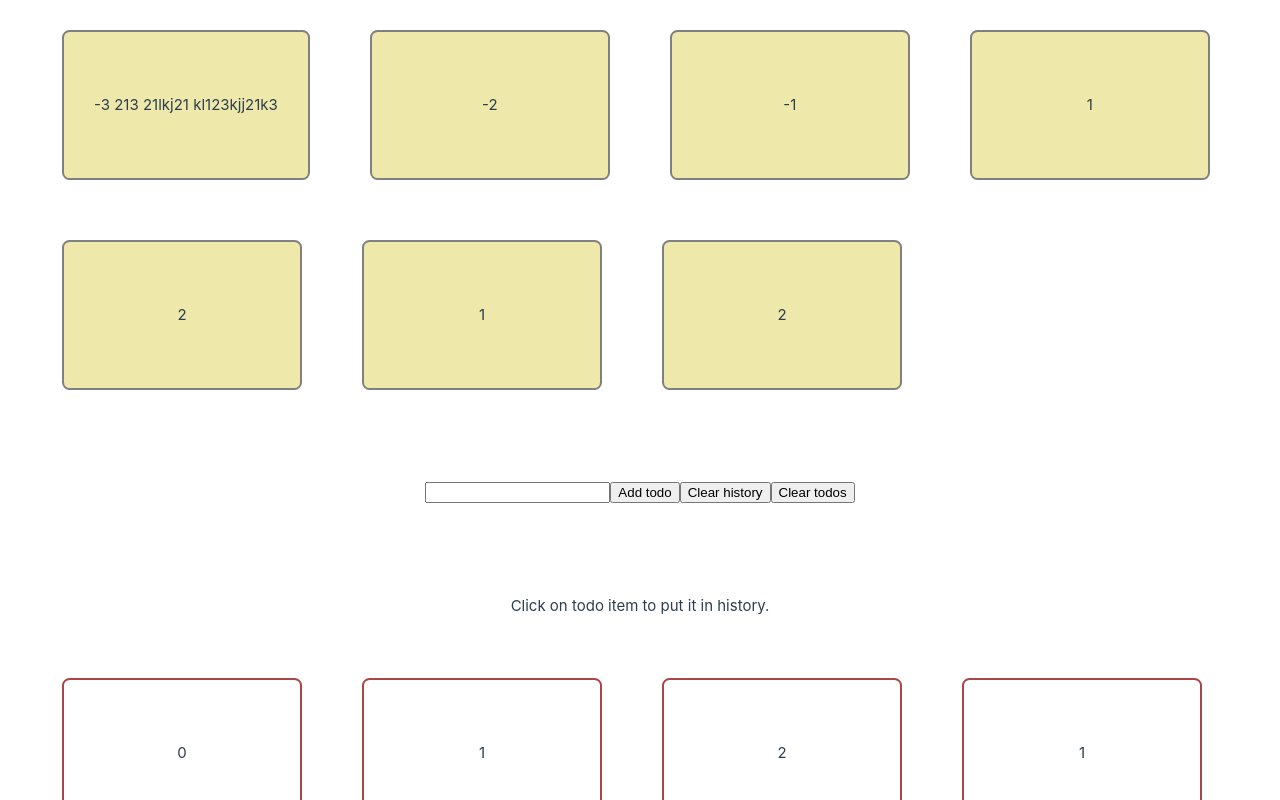
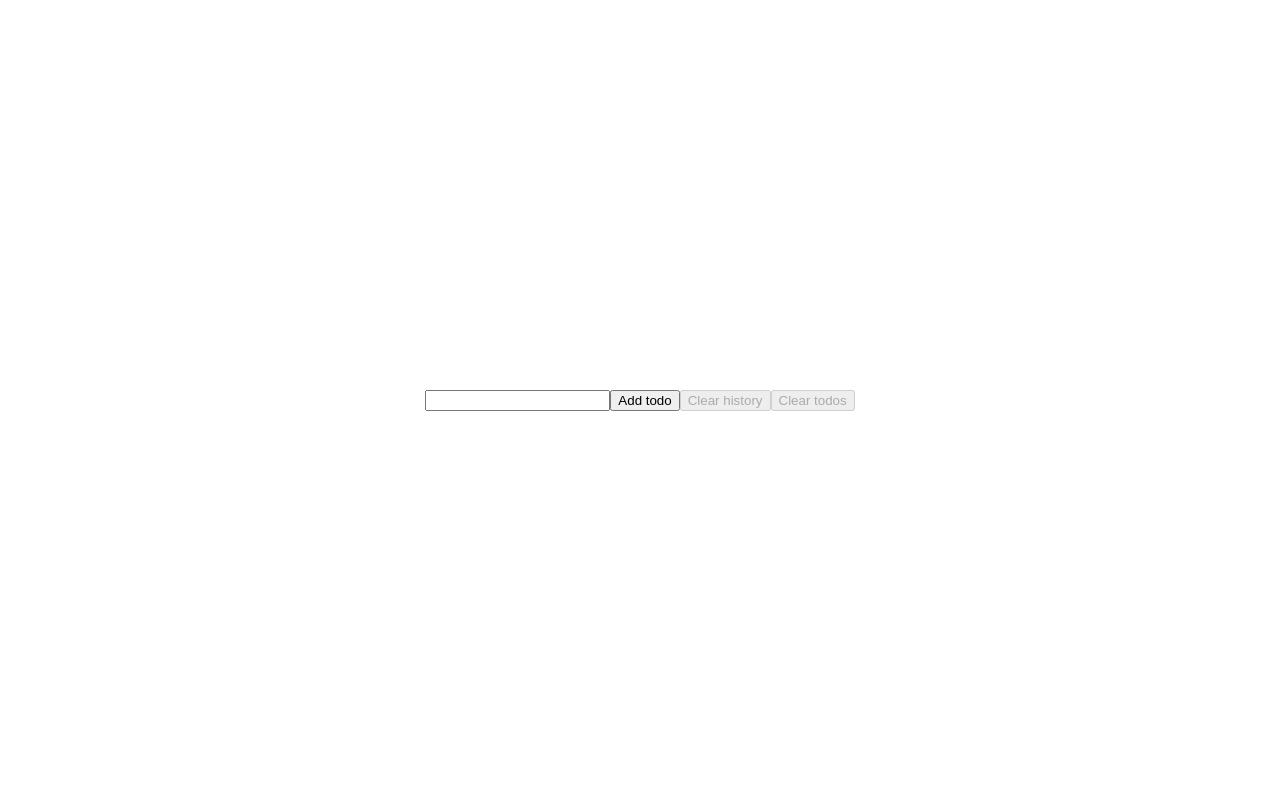
Before and after one commit to unam3/tiledo, a Vue app in the folder tiledo/: page / in a window 1280 px wide. Shown: the top 800 px of the page. Built offline with nearby package versions, Linux system fonts and the light colour scheme.

Commit message:
conditions of clickTip rendering were updated

```diff
--- a/tiledo/src/components/TileDoes.vue
+++ b/tiledo/src/components/TileDoes.vue
@@ -6,7 +6,10 @@ import { reactive, ref } from 'vue'
 
 const state = reactive({
     "todos": ["0", "1", "2", "1", "2"],
-    "done": ["-3 213  21lkj21 kl123kjj21k3 ", "-2", "-1", "1", "2", "1", "2"]
+    "done": ["-3 213  21lkj21 kl123kjj21k3 ", "-2", "-1", "1", "2", "1", "2"],
+    "done": [],
+    "todos": [],
+    "hasPutTodoInHistory": false
 });
 
 const newTodo = ref("");
@@ -23,6 +26,8 @@ const addTodoClick = () => {
 };
 
 const removeTodo = (index) => {
+    state.hasPutTodoInHistory = true;
+
     const removedTodos = state.todos.splice(index, 1);
 
     addToDone(removedTodos[0]);
@@ -70,7 +75,7 @@ const clearTodos = () => {
       </button>
   </div>
 
-  <div class="clickTip" v-if="state.todos.length">
+  <div class="clickTip" v-if="!state.hasPutTodoInHistory && state.todos.length">
     Click on todo item to put it in history.
   </div>
 
```
